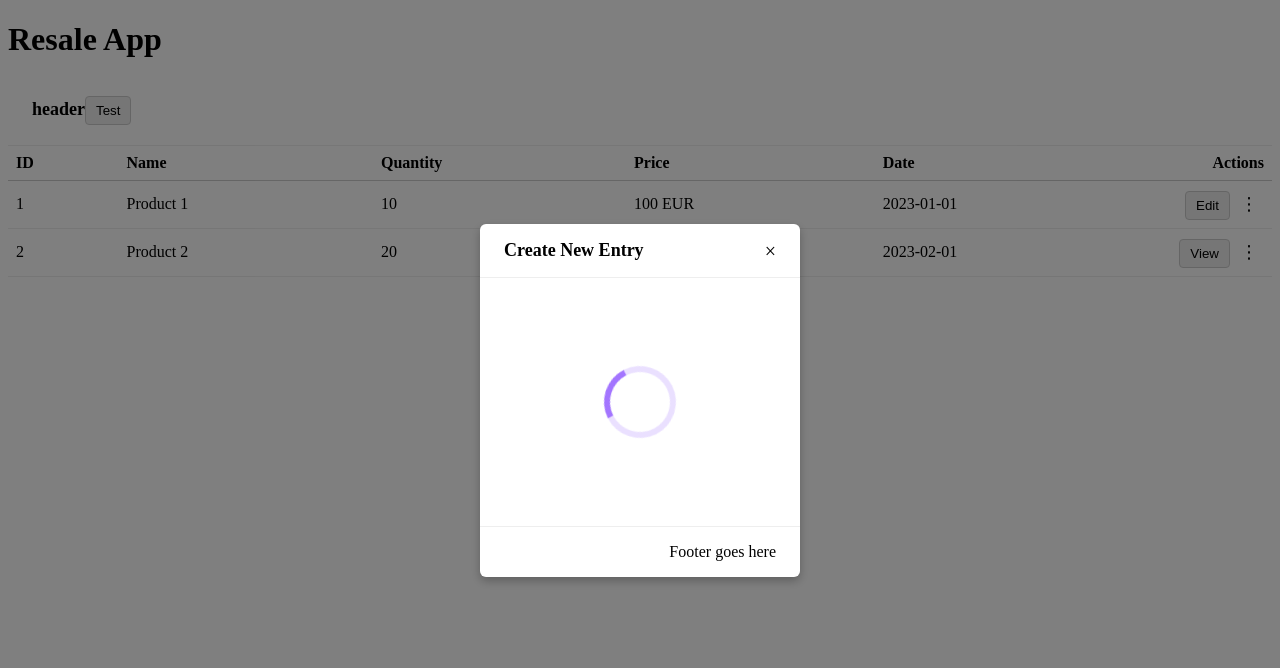
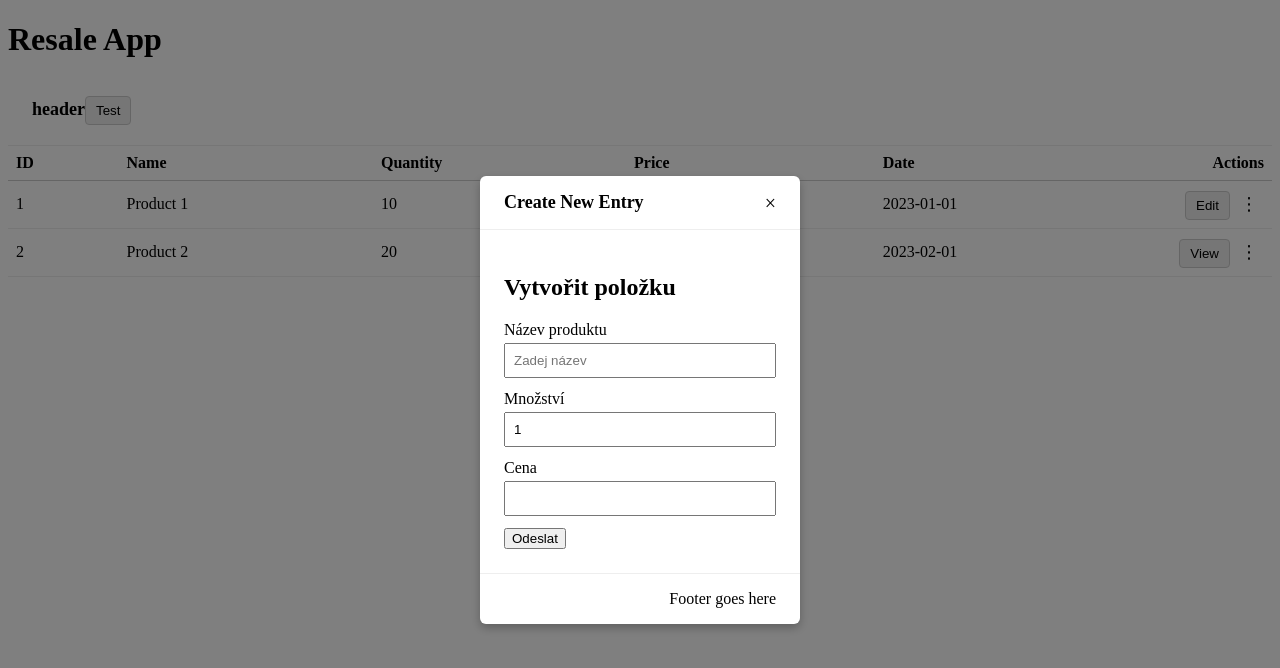
Before and after one commit to KarelStastny/goods-ledger, a React (Create React App) app: page / in a window 1280 px wide. Both pictures are taken after a click on the button "Test". Shown: the top 668 px of the page. Built offline with nearby package versions, Linux system fonts and the light colour scheme.

Commit message:
Create basic logic form

```diff
--- /dev/null
+++ b/src/components/simply-components/Form.jsx
@@ -0,0 +1,46 @@
+//@@viewOn:imports
+import React, { useState } from "react";
+//@@viewOff:imports
+
+//@@viewOn:constants
+//@@viewOff:constants
+
+//@@viewOn:helpers
+//@@viewOff:helpers
+
+function Form({ fields = [], onSubmit }) {
+  const [formData, setFormData] = useState(() =>
+    fields.reduce((acc, field) => ({ ...acc, [field.name]: field.defaultValue || "" }), {})
+  );
+
+  const handleChange = (e, name) => {
+    setFormData((prev) => ({ ...prev, [name]: e.target.value }));
+  };
+
+  const handleSubmit = (e) => {
+    e.preventDefault();
+    onSubmit?.(formData);
+  };
+
+  //@@viewOn:render
+  return (
+    <form onSubmit={handleSubmit}>
+      {fields.map((field) => (
+        <div key={field.name} style={{ marginBottom: "12px" }}>
+          <label style={{ display: "block", marginBottom: 4 }}>{field.label}</label>
+          <input
+            type={field.type || "text"}
+            value={formData[field.name]}
+            onChange={(e) => handleChange(e, field.name)}
+            placeholder={field.placeholder}
+            style={{ padding: "8px", width: "100%", boxSizing: "border-box" }}
+          />
+        </div>
+      ))}
+      <button type="submit">Odeslat</button>
+    </form>
+  );
+  //@@viewOff:render
+}
+
+export default Form;
--- /dev/null
+++ b/src/goods-ledger/CreateForm.jsx
@@ -0,0 +1,35 @@
+
+
+//@@viewOn:imports
+import React from "react";
+import Form from "../components/simply-components/Form";
+//@@viewOff:imports
+
+//@@viewOn:constants
+const fields = [
+  { name: "name", label: "Název produktu", placeholder: "Zadej název" },
+  { name: "quantity", label: "Množství", type: "number", defaultValue: 1 },
+  { name: "price", label: "Cena", type: "number" },
+];
+//@@viewOff:constants
+
+//@@viewOn:helpers
+//@@viewOff:helpers
+
+function CreateForm() {
+  const handleSubmit = (data) => {
+    console.log("Odesláno:", data);
+    // sem později přidáš volání Firebase, validace, modaly, atd.
+  };
+
+  //@@viewOn:render
+  return (
+    <div>
+      <h2>Vytvořit položku</h2>
+      <Form fields={fields} onSubmit={handleSubmit} />
+    </div>
+  );
+  //@@viewOff:render
+}
+
+export default CreateForm;
--- a/src/goods-ledger/GoodsLedger.jsx
+++ b/src/goods-ledger/GoodsLedger.jsx
@@ -2,6 +2,7 @@
 import React, { useState } from "react";
 import Table from "../components/table/Table";
 import Modal from "../components/simply-components/Modal";
+import CreateForm from "./CreateForm";
 //@@viewOff:imports
 
 //@@viewOn:constants
@@ -90,7 +91,7 @@ function GoodsLedger() {
         open={createModal.open}
         onClose={() => setCreateModal({ open: false })}
         header="Create New Entry"
-        content={""}
+        content={<CreateForm />}
         footer={<div>Footer goes here</div>}
         showCloseButton={true}
         showSubmitButton={false}
```
